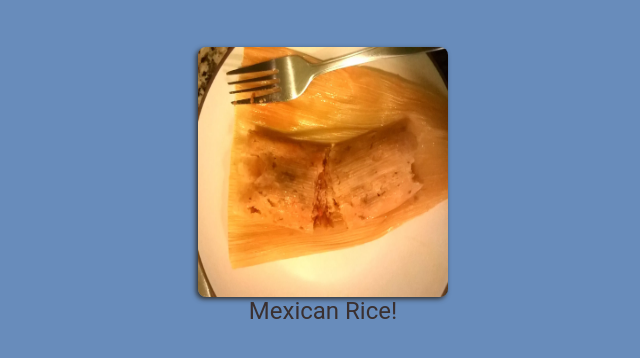
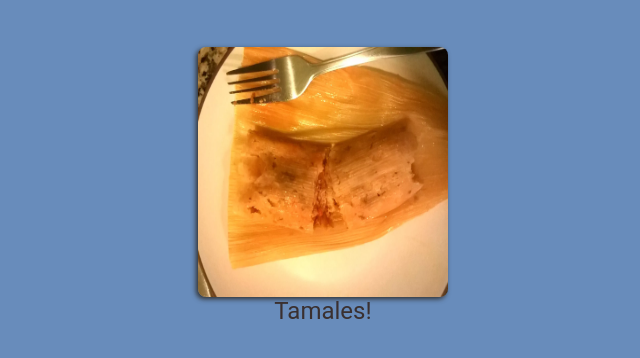
Before and after one commit to Dubonk/odin-recipes2, a plain HTML site: page index.html in a window 1280 px wide. Shown: the part 808-1166 px from the top of the page, 337-977 px from the left. Drawn offline with Linux system fonts and the light colour scheme.

Commit message:
spellcheck

```diff
--- a/index.html
+++ b/index.html
@@ -18,7 +18,7 @@
     <a href="recipes/mexicanRice.html"><img src="./images/Mexican-rice.webp" alt="Mexican Rice">Mexican Rice!</a>
         </li>
     <li>
-    <a href="recipes/tamales.html"><img src="./images/Tamales.webp" alt="Tamales">Mexican Rice!</a>
+    <a href="recipes/tamales.html"><img src="./images/Tamales.webp" alt="Tamales">Tamales!</a>
         </li>
     </ul>
 
```
